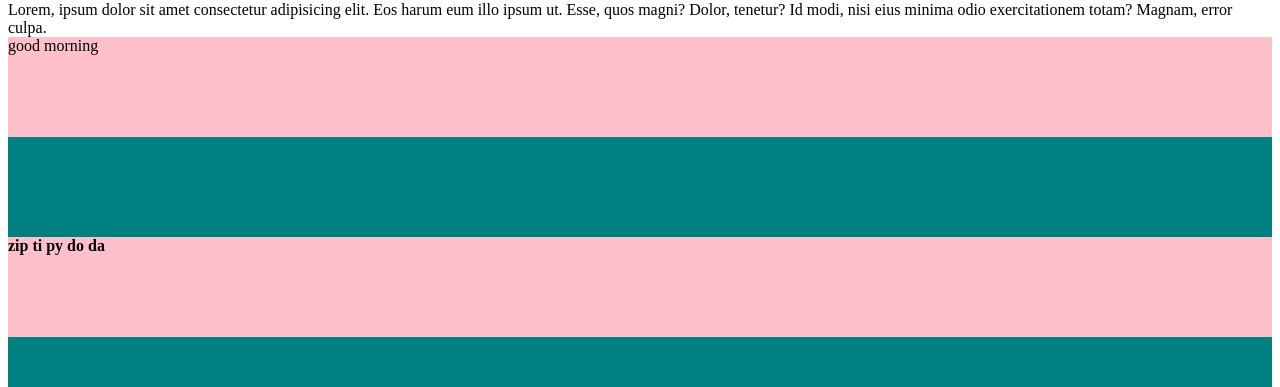
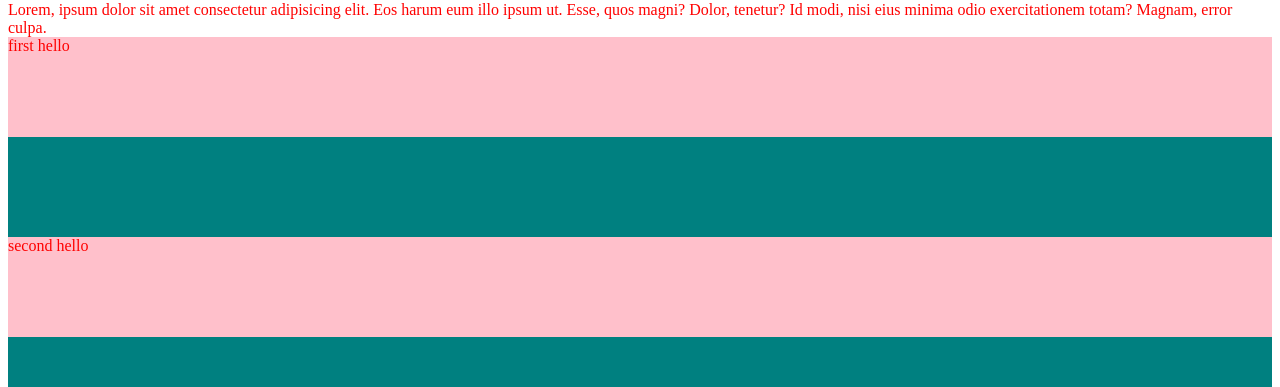
Before and after one commit to darroyo97/javascript, a plain HTML site: page Feb05/notes/dom.html in a window 1280 px wide. Shown: the part 311-698 px from the top of the page. Drawn offline with Linux system fonts and the light colour scheme.

Commit message:
query selectors

```diff
--- a/Feb05/notes/dom.html
+++ b/Feb05/notes/dom.html
@@ -17,6 +17,10 @@
             width: 100%;
             min-height: 100px;
             background-color: teal;
+        }
+
+        body {
+            color: red;
         }
     </style>
 </head>
--- a/Feb05/notes/dom.js
+++ b/Feb05/notes/dom.js
@@ -7,21 +7,37 @@
 
 //
 
-var imgArray = document.getElementsByTagName('img')
-// console.log(imgArray[0])
-console.log(imgArray[1])
-var src = imgArray[1].getAttribute("src")
-console.log(src)
+// var imgArray = document.getElementsByTagName('img')
+// // console.log(imgArray[0])
+// console.log(imgArray[1])
+// var src = imgArray[1].getAttribute("src")
+// console.log(src)
 // imgArray[0].setAttribute("src", "https://townsquare.media/site/519/files/2019/04/GettyImages-480615728.jpg?w=980&q=75")
 
 //
 
-var divArray = document.getElementsByClassName('hello')
-console.log(divArray)
-console.log(divArray.length)
-var firstDiv = divArray[0]
-console.log(firstDiv)
-divArray[0].textContent = "good morning"
-divArray[1].innerHTML = "<b>zip ti py do da</b>"
+// var divArray = document.getElementsByClassName('hello')
+// console.log(divArray)
+// console.log(divArray.length)
+// var firstDiv = divArray[0]
+// console.log(firstDiv)
+// divArray[0].textContent = "good morning"
+// divArray[1].innerHTML = "<b>zip ti py do da</b>"
 
 //
+
+// works just like css: examples
+// var body = document.querySelector('.hello')
+// var body = document.querySelector('#myFirstId')
+
+
+// is powerful tool where you can use multiple:example
+// var body = document.querySelector('div p img')
+// console.log(body)
+// prints only first one
+
+// var div = document.querySelectorAll('div')
+// console.log(div)
+
+
+//
```
